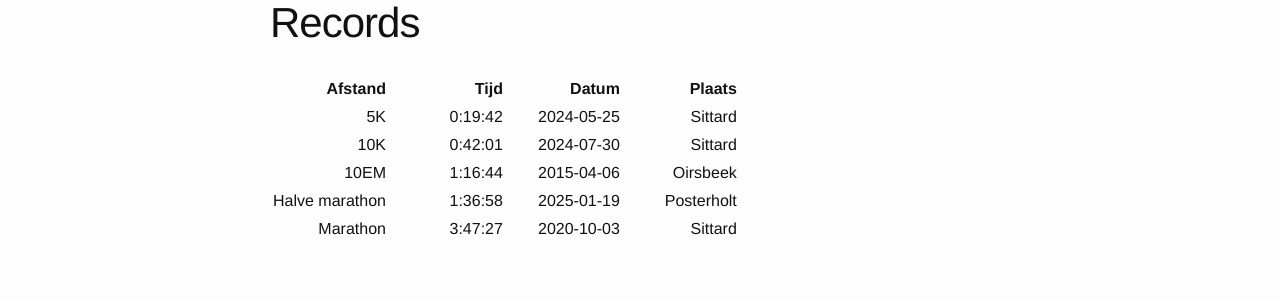
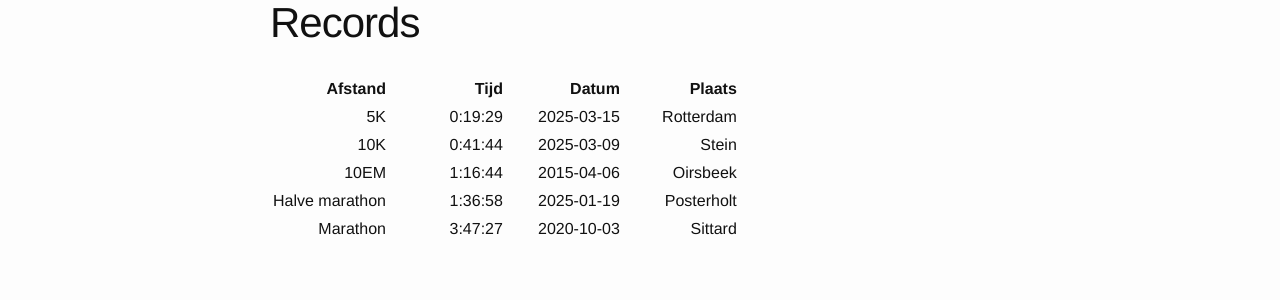
Before and after one commit to erictummers/hardlopen, a Jekyll site: the page built from record.md, in a window 1280 px wide. Shown: the part 256-556 px from the top of the page. Built offline with Jekyll 4.4.1, drawn with Linux system fonts in a browser that asks for light colours.

Commit message:
loopfestein and records

```diff
--- a/record.md
+++ b/record.md
@@ -17,15 +17,15 @@ permalink: /record/
 	<tbody>
 		<tr>
 			<td>5K</td>
-			<td>0:19:42</td>
-			<td>2024-05-25</td>
-			<td>Sittard</td>
+			<td>0:19:29</td>
+			<td>2025-03-15</td>
+			<td>Rotterdam</td>
 		</tr>
 		<tr>
 			<td>10K</td>
-			<td>0:42:01</td>
-			<td>2024-07-30</td>
-			<td>Sittard</td>
+			<td>0:41:44</td>
+			<td>2025-03-09</td>
+			<td>Stein</td>
 		</tr>
 		<tr>
 			<td>10EM</td>
```
Also changed, not shown: _posts/2025-03-09-loopfestein.md (added, +17 -0 lines).
